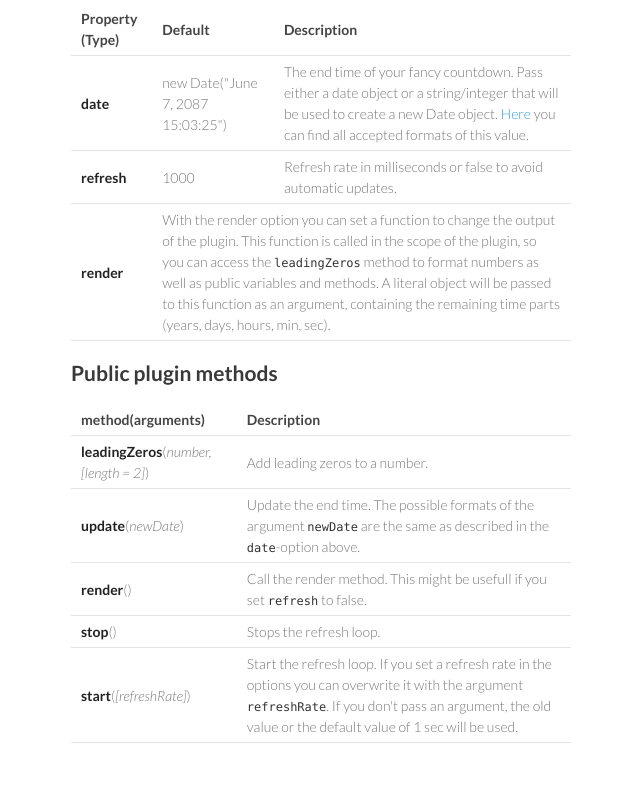
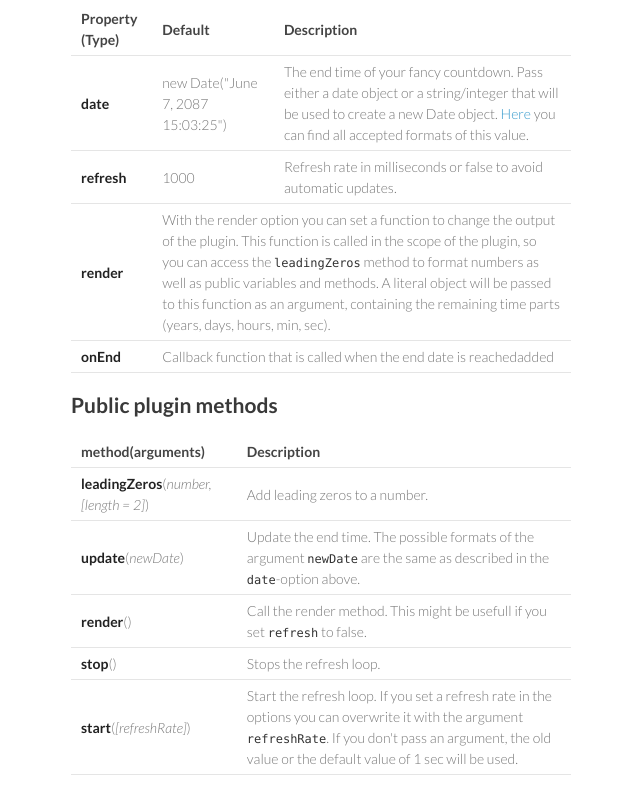
Before and after one commit to rendro/countdown, a plain HTML site: page index.html in a window 1280 px wide. Shown: the part 969-1772 px from the top of the page, without its empty margins (499-1139 px from the left). Drawn offline with nearby package versions, Linux system fonts and the light colour scheme.

Commit message:
upadted docs on gh page

```diff
--- a/index.html
+++ b/index.html
@@ -85,6 +85,10 @@ $(function() {
 <td><strong>render</strong></td>
         <td colspan="2">With the render option you can set a function to change the output of the plugin. This function is called in the scope of the plugin, so you can access the <code>leadingZeros</code> method to format numbers as well as public variables and methods. A literal object will be passed to this function as an argument, containing the remaining time parts (years, days, hours, min, sec).</td>
     </tr>
+<tr>
+<td><strong>onEnd</strong></td>
+        <td colspan="2">Callback function that is called when the end date is reachedadded</td>
+    </tr>
 </table><h2>Public plugin methods</h2>
 
 <table>
```
